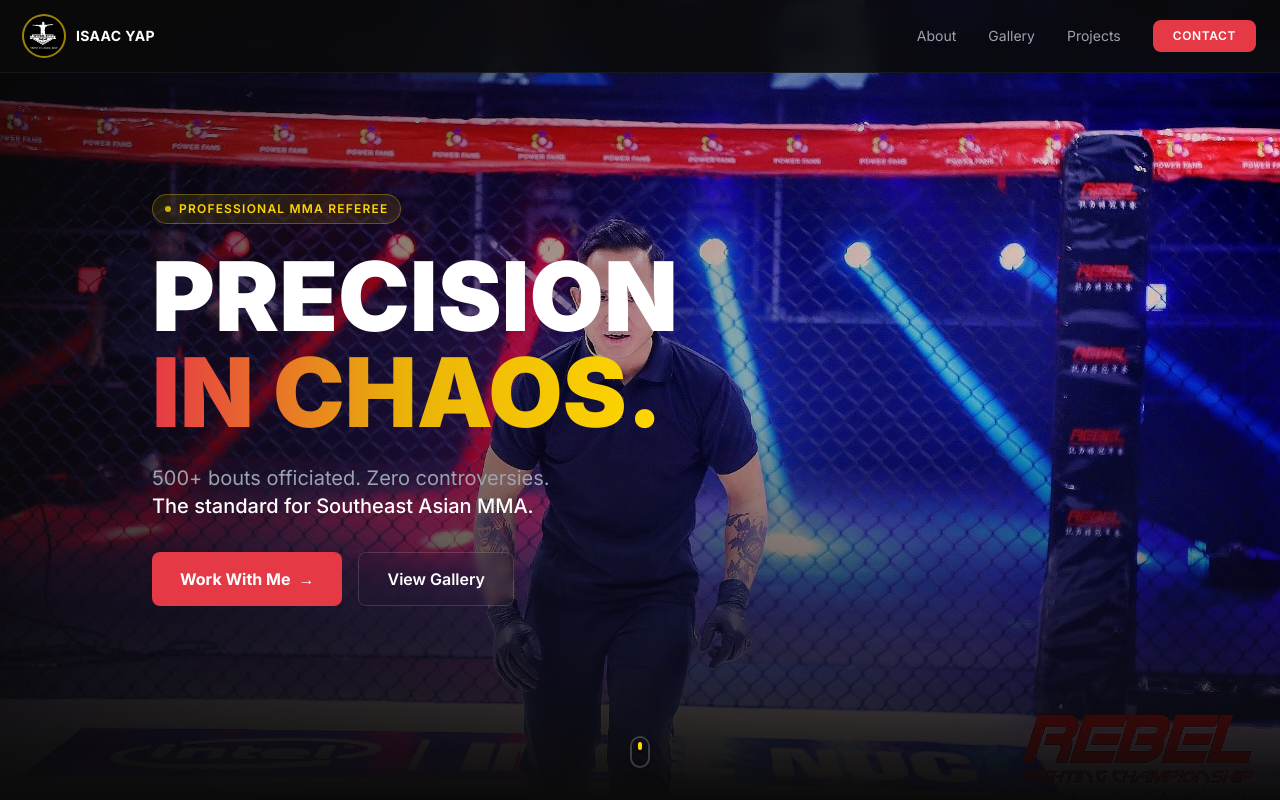
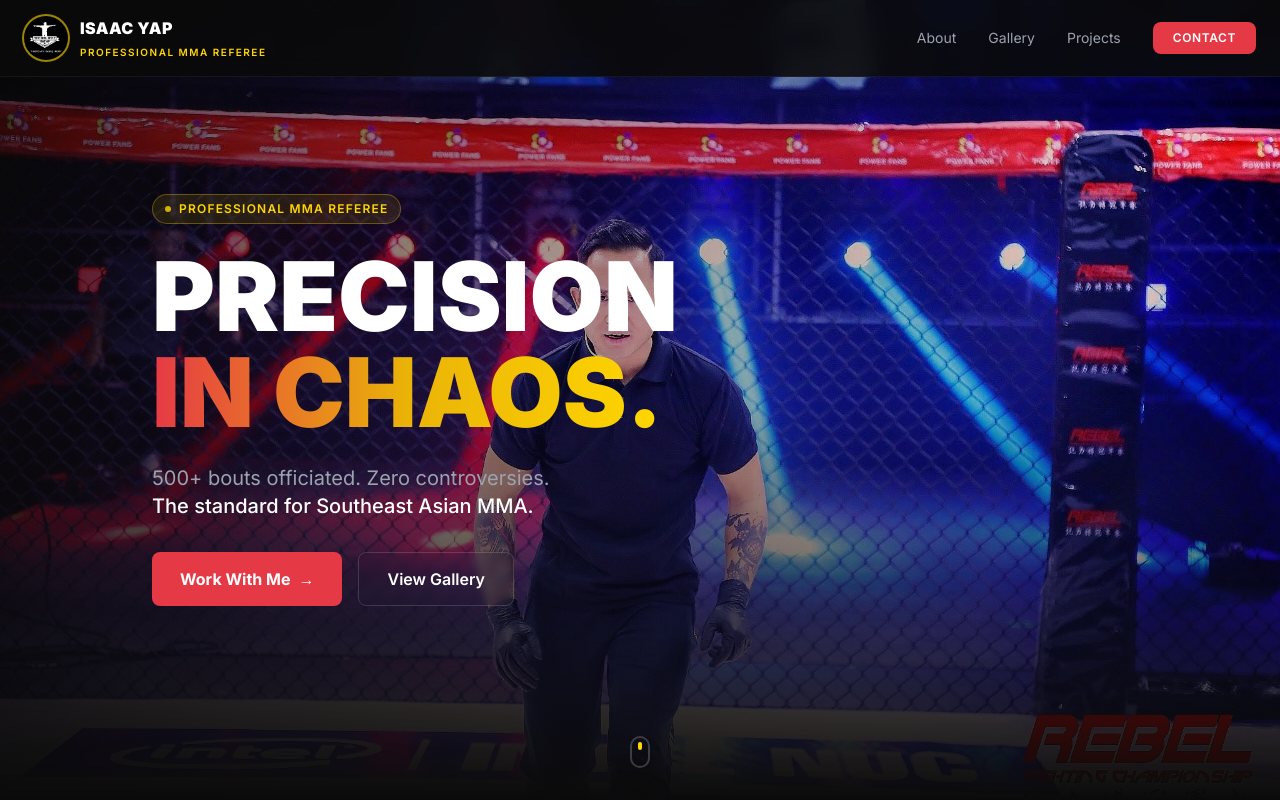
Before and after one commit to IsaacYap90/isaacyap.ai, a React (Vite) app: page / in a window 1280 px wide. Shown: the top 800 px of the page. Built offline with nearby package versions, Linux system fonts and the light colour scheme.

Commit message:
Bigger clickable header: ISAAC YAP / PROFESSIONAL MMA REFEREE

```diff
--- a/src/App.jsx
+++ b/src/App.jsx
@@ -4,10 +4,13 @@ import { useState } from 'react'
 const Nav = () => (
   <nav className="fixed top-0 w-full z-50 bg-[#0a0a0a]/90 backdrop-blur-md border-b border-white/5">
     <div className="container mx-auto px-6 py-4 flex items-center justify-between">
-      <div className="flex items-center gap-3">
-        <img src="/images/logo-cropped.jpg" alt="Logo" className="w-10 h-10 rounded-full ring-2 ring-brand-gold/60 object-contain bg-black p-0.5" />
-        <span className="font-bold text-white tracking-wide text-sm uppercase">Isaac Yap</span>
-      </div>
+      <a href="#" onClick={(e) => { e.preventDefault(); window.scrollTo({top:0,behavior:'smooth'}) }} className="flex items-center gap-3 group">
+        <img src="/images/logo-cropped.jpg" alt="Logo" className="w-11 h-11 rounded-full ring-2 ring-brand-gold/60 object-contain bg-black p-0.5" />
+        <div className="leading-tight">
+          <span className="font-black text-white text-base tracking-wide block group-hover:text-brand-gold transition-colors">ISAAC YAP</span>
+          <span className="text-brand-gold text-[10px] font-semibold uppercase tracking-[0.15em]">Professional MMA Referee</span>
+        </div>
+      </a>
       <div className="hidden md:flex items-center gap-8 text-sm">
         <a href="#about" className="text-gray-400 hover:text-brand-gold transition-colors">About</a>
         <a href="#gallery" className="text-gray-400 hover:text-brand-gold transition-colors">Gallery</a>
```
